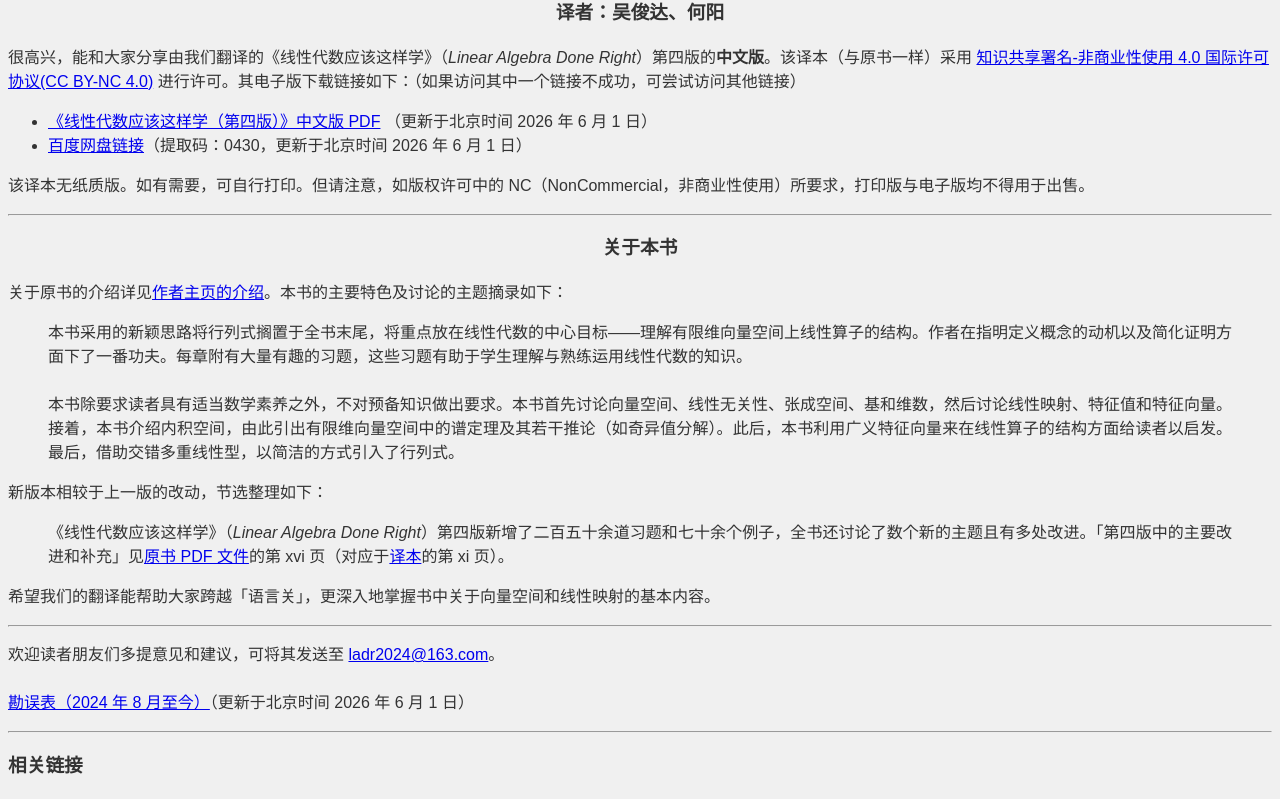
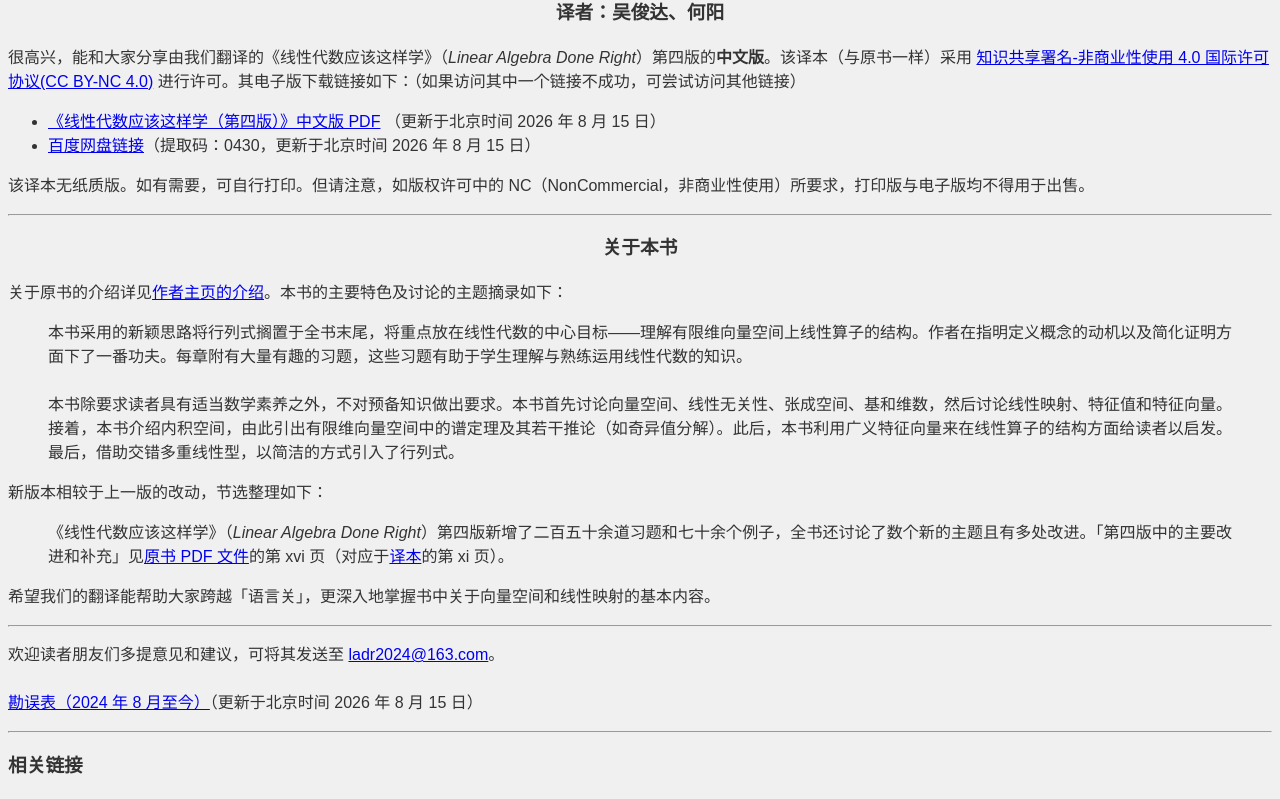
Before and after one commit to OliverWu515/OliverWu515.github.io, a Jekyll site: the page ladr4e.html, which Jekyll copies as it is, in a window 1280 px wide. Shown: the part 224-1023 px from the top of the page. Built offline with Jekyll 4.4.1, drawn with Linux system fonts in a browser that asks for light colours.

Commit message:
更新首页；更新 LADR 页面

```diff
--- a/ladr4e.html
+++ b/ladr4e.html
@@ -110,10 +110,10 @@
         </p>
         <ul>
             <li>
-                <a href="https://linear.he-yang.top/LADR4eCN.pdf" target="_blank">《线性代数应该这样学（第四版）》中文版 PDF</a> （更新于北京时间 2026 年 6 月 1 日）
+                <a href="https://linear.he-yang.top/LADR4eCN.pdf" target="_blank">《线性代数应该这样学（第四版）》中文版 PDF</a> （更新于北京时间 2026 年 8 月 15 日）
             </li>
             <li>
-                <a href="https://pan.baidu.com/s/1X18F6hP3grRSoRSi9DI03Q?pwd=0430" target="_blank">百度网盘链接</a>（提取码：0430，更新于北京时间 2026 年 6 月 1 日）
+                <a href="https://pan.baidu.com/s/1X18F6hP3grRSoRSi9DI03Q?pwd=0430" target="_blank">百度网盘链接</a>（提取码：0430，更新于北京时间 2026 年 8 月 15 日）
             </li>
         </ul>
         <p>
@@ -140,7 +140,7 @@
         <hr>
         <p>
             欢迎读者朋友们多提意见和建议，可将其发送至
-            <a href="mailto:ladr2024@163.com">ladr2024@163.com</a>。<br><br><a href="https://linear.he-yang.top/LADRcnErrata.pdf" target="_blank">勘误表（2024 年 8 月至今）</a>（更新于北京时间 2026 年 6 月 1 日）
+            <a href="mailto:ladr2024@163.com">ladr2024@163.com</a>。<br><br><a href="https://linear.he-yang.top/LADRcnErrata.pdf" target="_blank">勘误表（2024 年 8 月至今）</a>（更新于北京时间 2026 年 8 月 15 日）
         </p>
         <hr>
         <h3>
@@ -176,10 +176,10 @@
             <li>
                 <a href="https://linear.he-yang.top/LADR4eCN.pdf" target="_blank">PDF file for the <b>Chinese translation</b> of <em>Linear Algebra Done Right</em>, fourth edition</a>
                 <br>
-                (1 June 2026, CST)
+                (15 August 2026, CST)
             </li>
             <li>
-                <a href="https://pan.baidu.com/s/1X18F6hP3grRSoRSi9DI03Q?pwd=0430" target="_blank">Link to BaiduNetDisk</a> (Download Code: 0430; 1 June 2026, CST)
+                <a href="https://pan.baidu.com/s/1X18F6hP3grRSoRSi9DI03Q?pwd=0430" target="_blank">Link to BaiduNetDisk</a> (Download Code: 0430; 15 August 2026, CST)
             </li>
         </ul>
         <p>
@@ -203,7 +203,7 @@
             It's hoped that our translation will help you to overcome the "language barrier" and attain a deep understanding of vector spaces and linear maps.
         </p>
         <hr>
-        Comments or suggestions about the translation of the fourth edition of <em>Linear Algebra Done Right</em> can be sent to the translators at <a href="mailto:ladr2024@163.com">ladr2024@163.com</a>. <br><br><a href="https://linear.he-yang.top/LADRcnErrata.pdf" target="_blank">Errata since August, 2024</a> (1 June 2026, CST)
+        Comments or suggestions about the translation of the fourth edition of <em>Linear Algebra Done Right</em> can be sent to the translators at <a href="mailto:ladr2024@163.com">ladr2024@163.com</a>. <br><br><a href="https://linear.he-yang.top/LADRcnErrata.pdf" target="_blank">Errata since August, 2024</a> (15 August 2026, CST)
         <hr>
         <h3>Related Links</h3>
         <p>
```
Also changed, not shown: index.md (+10 -5 lines).
